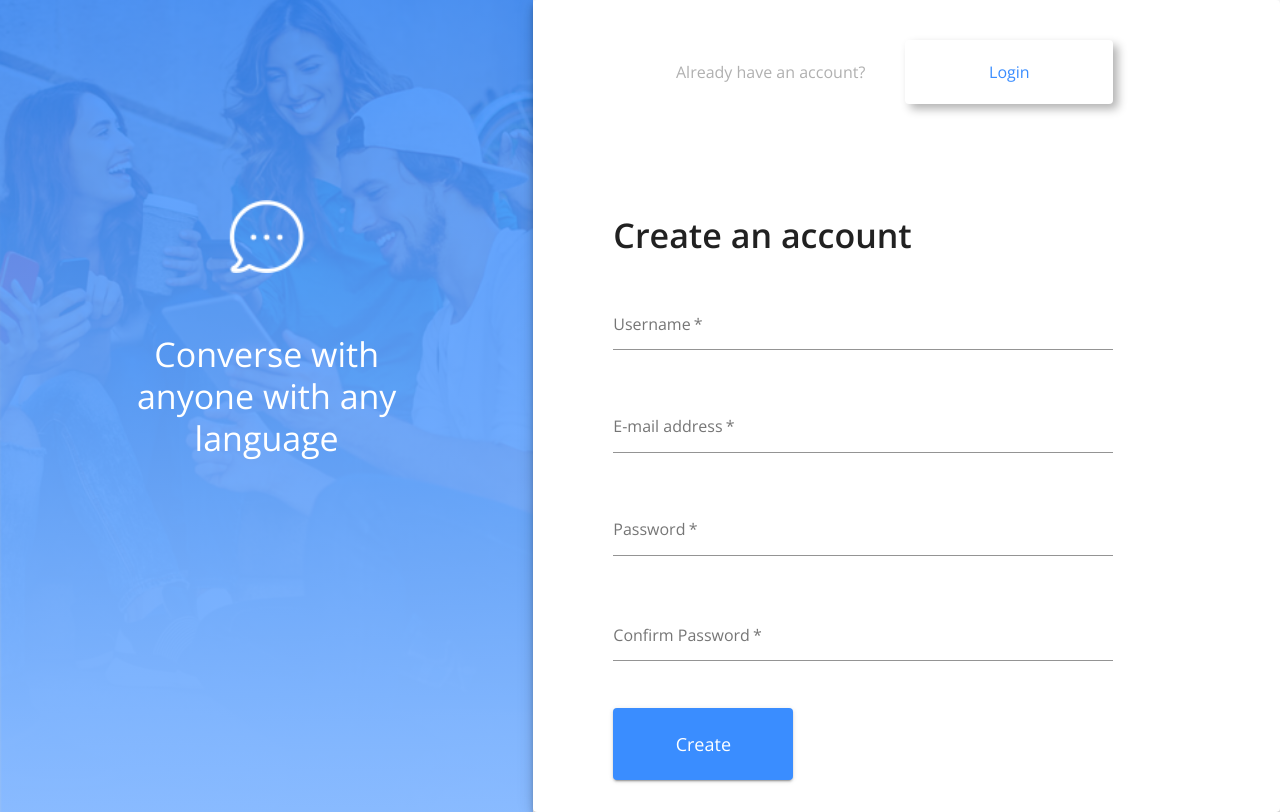
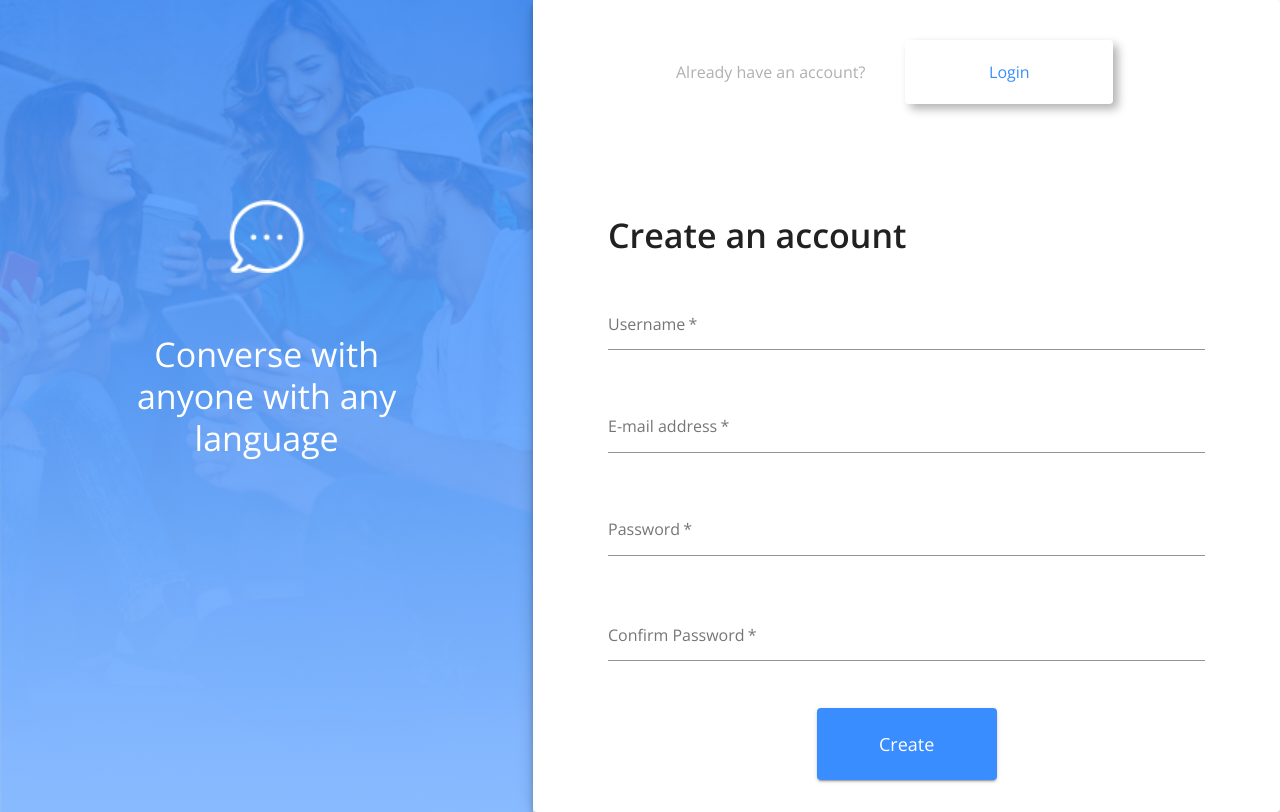
Before and after one commit to joshnho/practice-project, a React (Create React App) app in the folder client/: page / in a window 1280 px wide. Built offline with nearby package versions, Linux system fonts and the light colour scheme; no server answers.

Commit message:
centered signin buttons

```diff
--- a/client/src/components/Signin.js
+++ b/client/src/components/Signin.js
@@ -72,9 +72,11 @@ const useStyles = makeStyles((theme) => ({
   formContainer: {
     display: "flex",
     flexDirection: "column",
-    paddingLeft: theme.spacing(10),
+    // paddingLeft: theme.spacing(10),
     marginTop: theme.spacing(14),
     gap: "20px",
+    alignSelf: "center",
+    width: "80%",
   },
   formTitle: {
     fontSize: theme.typography.formTitle.fontSize,
@@ -95,11 +97,15 @@ const useStyles = makeStyles((theme) => ({
     fontSize: theme.typography.button.fontSize,
     marginTop: theme.spacing(2),
     marginBottom: theme.spacing(4),
+    alignSelf: "center"
   },
 
   "@media screen and (max-width: 600px)": {
     image: {
       display: "none",
+    },
+    formTitle: {
+      alignSelf: "center"
     },
     formContainer: {
       marginTop: theme.spacing(1),
--- a/client/src/components/Signin/LoginForm.js
+++ b/client/src/components/Signin/LoginForm.js
@@ -27,7 +27,7 @@ const Signin = ({ user, login, classes }) => {
     <form onSubmit={handleLogin} className={classes.formContainer}>
       <Typography variant='h3' className={classes.formTitle}>Welcome back!</Typography>
       <Grid className={classes.form}>
-        <FormControl margin='normal' className={classes.textFields} required>
+        <FormControl margin='normal' required>
           <TextField
             aria-label='username'
             label='Username'
@@ -40,7 +40,7 @@ const Signin = ({ user, login, classes }) => {
             }}
           />
         </FormControl>
-        <FormControl margin='normal' className={classes.textFields} required>
+        <FormControl margin='normal' required>
           <TextField
             label='Password'
             aria-label='password'
--- a/client/src/components/Signin/SignupForm.js
+++ b/client/src/components/Signin/SignupForm.js
@@ -37,7 +37,7 @@ const SignupForm = ({ user, register, classes }) => {
       <form onSubmit={handleRegister} className={classes.formContainer}>
         <Typography variant='h3' className={classes.formTitle}>Create an account</Typography>
         <Grid className={classes.form}>
-          <FormControl margin='normal' className={classes.textFields} required>
+          <FormControl margin='normal' required>
             <TextField
               aria-label='username'
               label='Username'
@@ -51,7 +51,7 @@ const SignupForm = ({ user, register, classes }) => {
               required
             />
           </FormControl>
-          <FormControl margin='normal' className={classes.textFields} required>
+          <FormControl margin='normal' required>
             <TextField
               label='E-mail address'
               aria-label='e-mail address'
@@ -68,7 +68,6 @@ const SignupForm = ({ user, register, classes }) => {
           <FormControl
             margin='normal'
             error={!!formErrorMessage.confirmPassword}
-            className={classes.textFields}
             required
           >
             <TextField
@@ -89,7 +88,6 @@ const SignupForm = ({ user, register, classes }) => {
           <FormControl
             margin='normal'
             error={!!formErrorMessage.confirmPassword}
-            className={classes.textFields}
             required
           >
             <TextField
```
